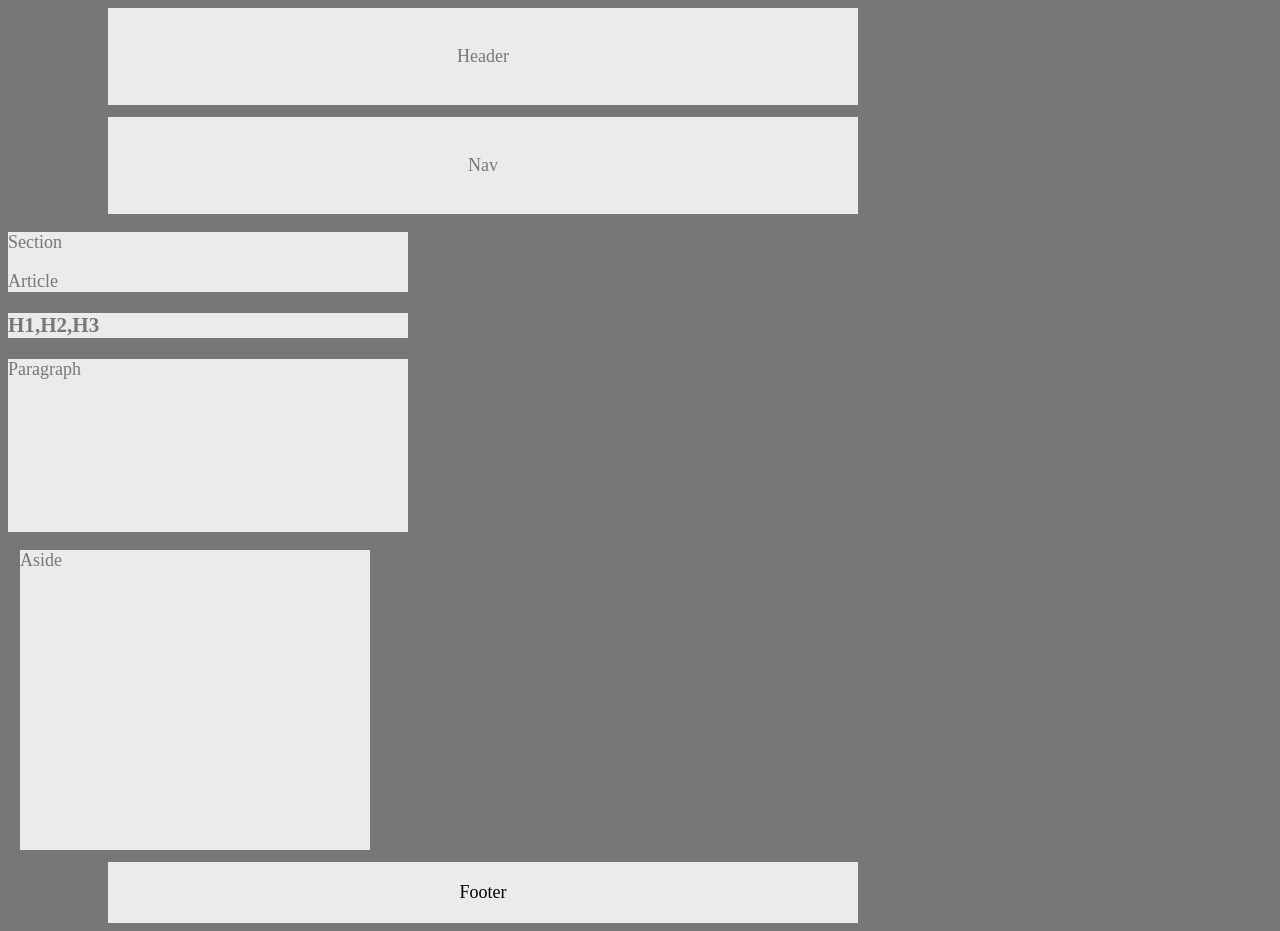
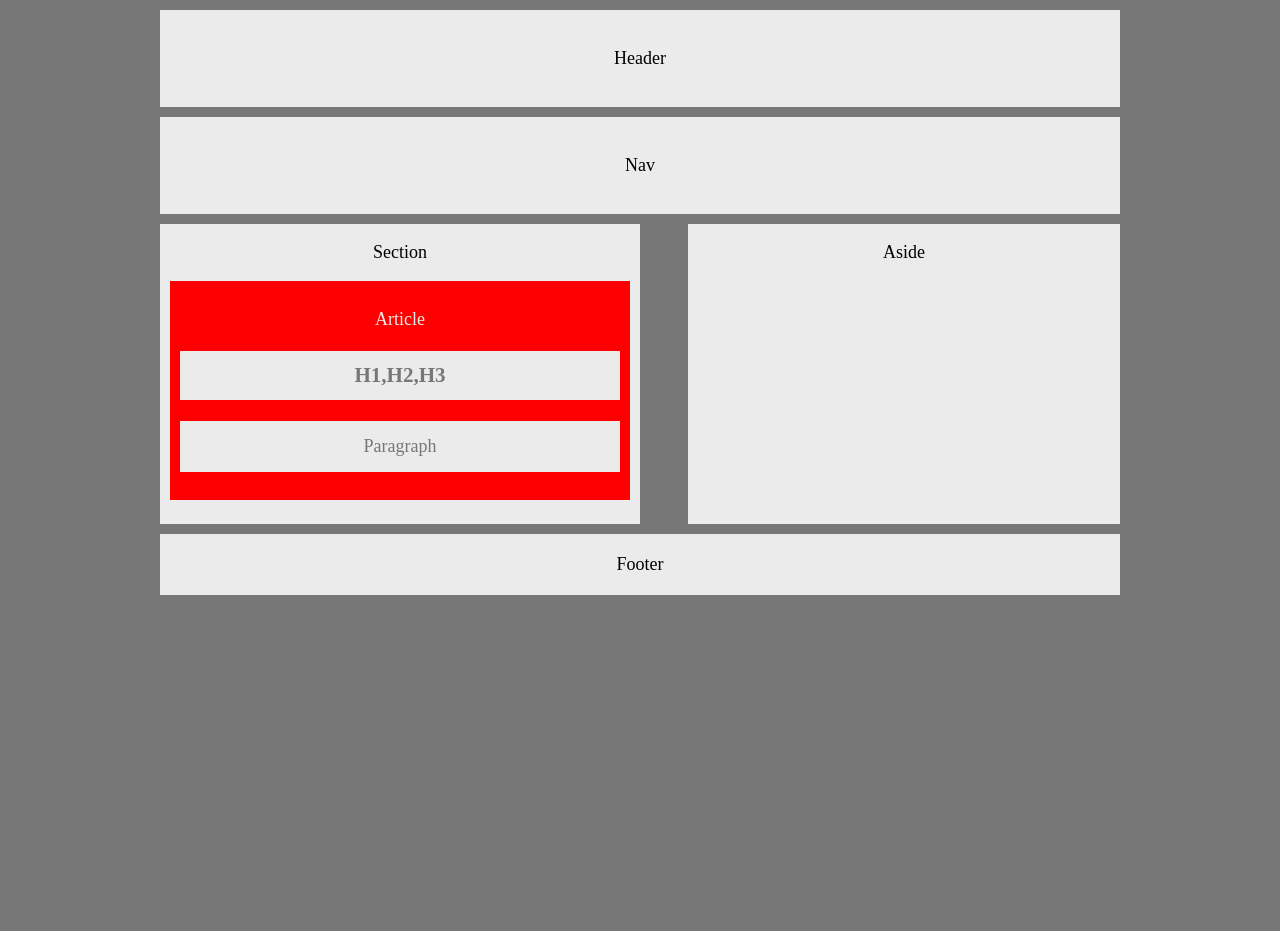
Before and after one commit to hunterrickert/HW-Wireframe, a plain HTML site: page index.html in a window 1280 px wide. After the commit the page ends 800 px from the top, so only its background shows below. Drawn offline with Linux system fonts and the light colour scheme.

Commit message:
add all css and class's

```diff
--- a/index.html
+++ b/index.html
@@ -14,14 +14,16 @@
     <nav>
       <p>Nav</p>
     </nav>
-    <section>
-      <p>Section</p>
-      <article>
-        <p>Article</p>
-        <h1>H1,H2,H3</h1>
-            <p>Paragraph</p>
-      </article>
-    </section>
+    <div>
+      <section>
+        <p class="sectionclass">Section</p>
+        <article>
+         <p class="articalclass">Article</p>
+         <h1>H1,H2,H3</h1>
+              <p class="paragraph">Paragraph</p>
+        </article>
+      </section>
+    </div>
     <aside>
       <p>Aside</p>
     </aside>
--- a/style.css
+++ b/style.css
@@ -3,67 +3,97 @@ Body {
     color: #777777;
     background: #777777;
     width: 960px;
+    margin: auto;
     font-size: 18px;
 }
 
 header {
     background: #ebebeb;
-    width: 750px;
+    /* width: 960px; */
     padding: 20px 0;
-    margin-left: 100px;
-    margin-right: 100px;
+    margin-top: 10px;
     text-align: center;
 }
 
 nav {
     background: #ebebeb;
-    width: 750px;
+    /* width: 750px; */
     padding: 20px 0;
-    margin: 12px 100px;
+    margin-top: 10px;
     text-align: center;
 
 }
 
 section {
+    display: block;
     background: #ebebeb;
-    width: 400px;
+    width: 50%;
     height: 300px;
+    float: left;
+    overflow: hidden;
+    margin-top: 10px;
+    text-align: center;
 
 }
 
 aside {
+    display:block;
     background: #ebebeb;
-    width: 350px;
+    width: 45%;
     height: 300px;
-    padding: 20px auto 250px auto;
-    margin: 12px;
-
+    /* padding: 20px auto 250px auto; */
+    margin:10px 0;
+    float: right;
+    overflow: hidden;
+    text-align: center;
 
 
 }
+
+/* .clearfix::after {
+    content: " ";
+    display: block;
+    clear: both;
+  } */
+
 article {
+    padding: 10px;
     color: #ebebeb;
-    background: #777;
+    background: red;
+    overflow: hidden;
+    margin: 0 10 10 10;
+    text-align: center;
 
+}
+
+.articlaclass {
+    text-align: center;
 }
 
 h1 {
     color: #777;
     background: #ebebeb;
+    width: 100%;
+    text-align: center;
+    padding: 12px 0;
 }
 
-p {
+.paragraph {
     color: #777;
     background: #ebebeb;
+    padding: 15px 70px;
+    text-align: center;
 }
 
 footer {
+    clear: both;
+
     background: #ebebeb;
-    width: 750px;
     padding: 20px 0;
-    margin-left: 100px;
-    margin-right: 100px;
+    /* margin-left: 100px;
+    margin-right: 100px; */
     text-align: center;
+    margin-top: 10px;
 
 
 
```
